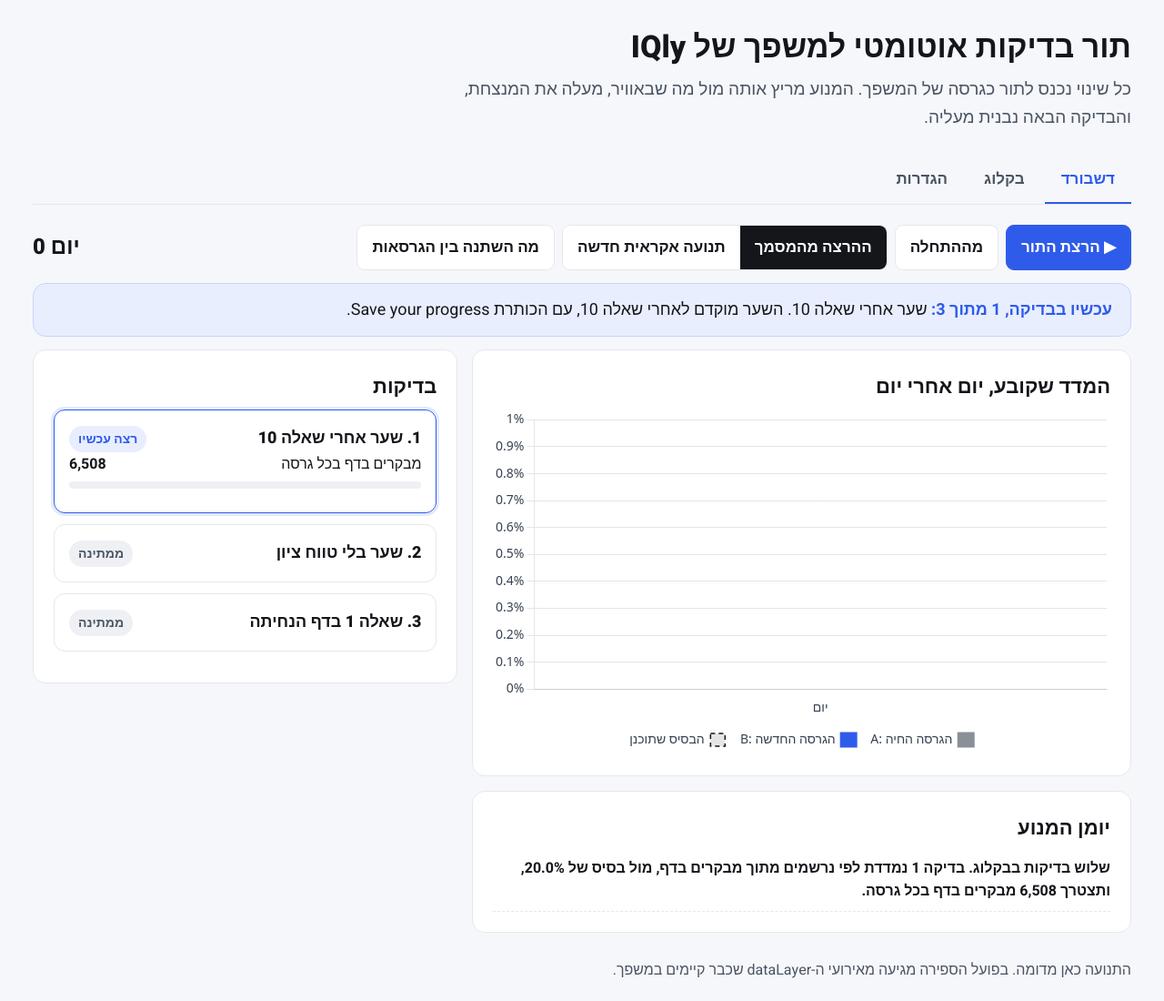
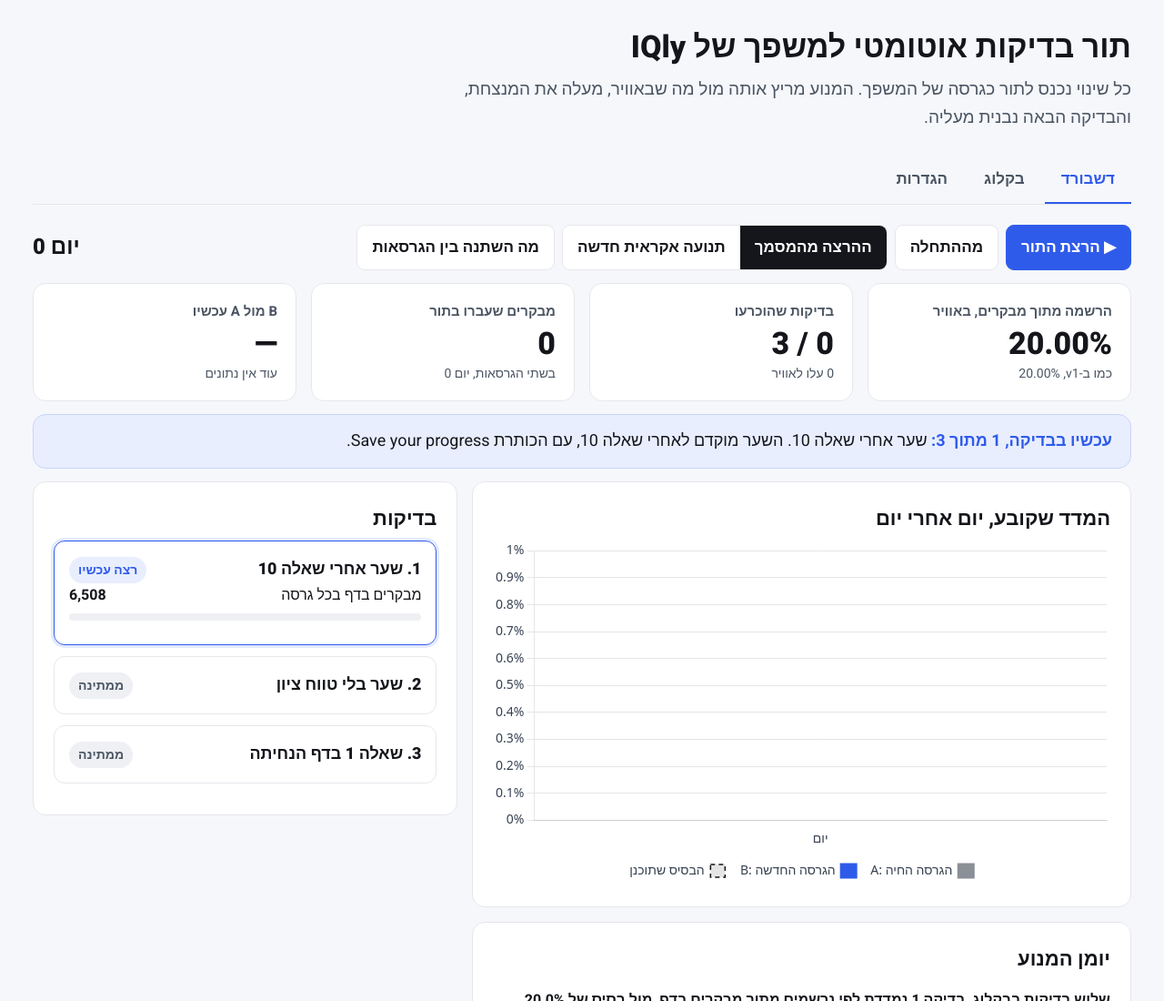
Before and after one commit to Benlenderman/iqly, a plain HTML site: page test-queue/index.html in a window 1280 px wide. Shown: the top 1100 px of the page at 91% size. Drawn offline with nearby package versions, Linux system fonts and the light colour scheme.

Commit message:
Test queue: KPI tiles, click a test to see its changes
Co-Authored-By: Claude Opus 5.5 <noreply@anthropic.com>

```diff
--- a/test-queue/index.html
+++ b/test-queue/index.html
@@ -60,6 +60,9 @@ button.primary{background:var(--blue);color:#fff;border-color:var(--blue)}button
 .m-iq{font-size:26px;font-weight:800;color:var(--blue);line-height:1}
 .m-dom{display:grid;grid-template-columns:44px 1fr;gap:3px 5px;align-items:center;font-size:8.5px;margin-top:6px}.m-dom i{display:block;height:5px;background:var(--blue);border-radius:9px}
 /* grid */
+.kpis{display:grid;grid-template-columns:repeat(4,1fr);gap:16px;margin-bottom:14px}@media(max-width:900px){.kpis{grid-template-columns:1fr 1fr}}
+.kpi{background:var(--card);border:1px solid var(--line);border-radius:14px;padding:18px 20px}.kpi .l{color:var(--mute);font-weight:700;font-size:15px}.kpi .v{font-size:34px;font-weight:800;line-height:1.2;margin-top:4px}.kpi .s{color:var(--mute);font-size:14px}.kpi .up{color:#1e8e3e}.kpi .dn{color:#d93025}
+#queue .test{cursor:pointer}#queue .test:hover{border-color:var(--blue)}
 .grid{display:grid;grid-template-columns:1.55fr 1fr;gap:16px}@media(max-width:900px){.grid{grid-template-columns:1fr}}
 .chartbox{position:relative;height:380px;direction:ltr}
 .test{border:1px solid var(--line);border-radius:12px;padding:16px;margin-bottom:12px}
@@ -106,6 +109,7 @@ td:first-child{font-weight:700;white-space:nowrap}code{font:14px Inter,monospace
  <button id="fopen">מה השתנה בין הגרסאות</button>
  <span class="day" id="dayl" aria-live="polite">יום 0</span>
 </div>
+<div class="kpis" id="kpis"></div>
 <div class="now" id="now" aria-live="polite"></div>
 
 <dialog id="fdlg" class="card" aria-labelledby="fdlgh">
@@ -207,14 +211,17 @@ function screens(c){const s=[{k:"ad",he:"מודעה",h:scr.ad()},{k:"landing",he
  s.push({k:"result",he:"תוצאה",h:scr.result()},{k:"email",he:"מייל",h:scr.email()});return s}
 function shipped(){return S.tests.map((T,k)=>T.dec==="ship"?k:-1).filter(k=>k>=0)}
 function liveCfg(){const c={};shipped().forEach(k=>c[TESTS[k].key]=1);return c}
-function lane(tag,title,cfg,chgKey){const sh=shipped();
+function lane(tag,title,cfg,chgKey){const sh=shipped().filter(j=>fk==null||j<fk);
  return '<div class="lane"><div class="lane-h"><span class="tag t'+tag+'">'+tag+'</span>'+title+'</div><div class="steps">'+screens(cfg).map((x,i)=>{
   const chg=chgKey&&TESTS.find(t=>t.key===chgKey).aff.includes(x.k);
   const chips=(x.conv?'<span class="chip c-conv">כאן נרשמים</span>':'')+sh.filter(k=>TESTS[k].aff.includes(x.k)).map(k=>'<span class="chip c-lay">שכבה '+(sh.indexOf(k)+1)+'</span>').join("")+(chg?'<span class="chip c-chg">השינוי שנבדק</span>':'');
   return (i?'<span class="arrow" aria-hidden="true">←</span>':'')+'<div class="step'+(chg?' chg':'')+'"><div class="phone">'+x.h+'</div><div class="lbl">'+x.he+'</div><div class="chips">'+chips+'</div></div>'}).join("")+'</div></div>'}
-let fsig="";
-function renderFunnel(){const sig=S.i+"|"+S.done+"|"+shipped().join();if(sig===fsig)return;fsig=sig;
- const live=liveCfg(),v="v"+(shipped().length+1),F=document.getElementById("funnel");
+let fsig="",fk=null;
+function renderFunnel(){const sig=S.i+"|"+S.done+"|"+shipped().join()+"|"+fk;if(sig===fsig)return;fsig=sig;
+ const F=document.getElementById("funnel");
+ if(fk!=null){const pre=shipped().filter(j=>j<fk),live={};pre.forEach(j=>live[TESTS[j].key]=1);const v="v"+(pre.length+1),t=TESTS[fk];
+  F.innerHTML=lane("A","לפני: הגרסה החיה, "+v,live,null)+lane("B","אחרי: "+v+" ועוד השינוי של בדיקה "+(fk+1)+": "+t.name,{...live,[t.key]:1},t.key);return}
+ const live=liveCfg(),v="v"+(shipped().length+1);
  if(S.done){F.innerHTML=lane("A","המשפך שבאוויר בסוף התור, "+v,live,null);return}
  const t=TESTS[S.i];F.innerHTML=lane("A","הגרסה החיה, "+v,live,null)+lane("B",v+" ועוד השינוי של בדיקה "+(S.i+1)+": "+t.name,{...live,[t.key]:1},t.key)}
 
@@ -247,14 +254,22 @@ function advance(){S.i++;S.oA={};S.oB={};
  if(S.i<TESTS.length){const nt=TESTS[S.i],base=planTest(S.i,S.day+1);log("בדיקה "+(S.i+1)+" מתחילה ביום "+(S.day+1)+" מעל הגרסה החיה. המדד שקובע: "+MET[nt.kpi].he+", בסיס "+ltr(pct(base))+". צריך "+fmt(S.tests[S.i].n)+" "+unitOf(nt.kpi)+" בכל גרסה.")}
  else{S.done=true;log("הבקלוג ריק. כל הבדיקות הוכרעו.",1);stop()}}
 function kill(){if(S.done)return;const T=S.tests[S.i];T.dec="kill";T.end=S.day;log("יום "+S.day+": בדיקה "+(S.i+1)+" נעצרה ידנית. נשארים עם A ועוברים לבדיקה הבאה.",1);advance();chart.update("none");render()}
+function renderKpis(){const v1=trueRate(rates({}),"cvr"),live=trueRate(rates(liveCfg()),"cvr"),d=live/v1-1,dec=S.tests.filter(T=>T.dec).length,won=shipped().length;
+ const vis=S.tests.reduce((n,T,k)=>n+((k===S.i&&!S.done?S.oA.land+S.oB.land:T.oA?T.oA.land+T.oB.land:0)||0),0),T=S.tests[S.i],cur=!S.done&&T&&T.nA;
+ const tile=(l,v,sub)=>'<div class="kpi"><div class="l">'+l+'</div><div class="v">'+v+'</div><div class="s">'+sub+'</div></div>';
+ document.getElementById("kpis").innerHTML=
+  tile("הרשמה מתוך מבקרים, באוויר",ltr(pct(live,2)),d>0?'<b class="up">'+ltr("+"+pct(d))+'</b> מאז v1':"כמו ב-v1, "+ltr(pct(v1,2)))+
+  tile("בדיקות שהוכרעו",dec+" / "+TESTS.length,won+" עלו לאוויר")+
+  tile("מבקרים שעברו בתור",ltr(fmt(vis)),"בשתי הגרסאות, יום "+S.day)+
+  tile("B מול A עכשיו",cur?'<span class="'+(T.cv>=T.cc?'up':'dn')+'">'+ltr((T.cv>=T.cc?"+":"")+pct(T.cv/T.cc-1))+'</span>':"—",cur?ltr(T.p<1e-4?"p < 0.0001":"p = "+T.p.toFixed(3)):S.done?"התור ריק":"עוד אין נתונים")}
 const COL={ship:"#1e8e3e",keep:"#5f6368",rej:"#d93025",srm:"#b45309",kill:"#b45309"};
-function render(){document.getElementById("dayl").textContent="יום "+S.day;
+function render(){document.getElementById("dayl").textContent="יום "+S.day;renderKpis();
  document.getElementById("now").innerHTML=S.done?"<b>כל שלוש הבדיקות הוכרעו.</b> למטה רואים איזה משפך נשאר באוויר.":"<b>עכשיו בבדיקה, "+(S.i+1)+" מתוך 3:</b> "+TESTS[S.i].name+". "+TESTS[S.i].B+".";
  renderFunnel();
  document.getElementById("queue").innerHTML=TESTS.map((t,k)=>{const T=S.tests[k],run=k===S.i&&!S.done,has=T.nA;
   const b=T.dec?'<span class="badge b-'+T.dec+'">'+DEC[T.dec]+'</span>':run?'<span class="badge b-run">רצה עכשיו</span>':'<span class="badge">ממתינה</span>';
   const prog=T.n&&has?Math.min(1,Math.min(T.nA,T.nB)/T.n):0;
-  return '<div class="test'+(run?' run':'')+'"><div class="top"><span class="name">'+(k+1)+'. '+t.name+'</span>'+b+'</div>'+
+  return '<div class="test'+(run?' run':'')+'" role="button" tabindex="0" data-fk="'+k+'" aria-label="מה משתנה בבדיקה '+(k+1)+'"><div class="top"><span class="name">'+(k+1)+'. '+t.name+'</span>'+b+'</div>'+
   (T.n?'<div class="stats"><span>'+unitOf(t.kpi)+' בכל גרסה</span><b>'+(has?fmt(Math.min(T.nA,T.nB))+' / ':'')+fmt(T.n)+'</b></div><div class="bar"><i style="width:'+(prog*100)+'%"></i></div>':'')+
   (has?'<div class="stats"><span>A</span><b>'+pct(T.cc)+'</b><span>B</span><b>'+pct(T.cv)+'</b><span>p</span><b>'+(T.p<1e-4?'<0.0001':T.p.toFixed(3))+'</b>'+(T.gc==null?'':'<span>מדד הגנה</span><b class="'+(T.gHeld?'ok':'bad')+'">'+pct(T.gc)+' → '+pct(T.gv)+'</b>')+'</div>':'')+(run&&has?'<button class="kill" onclick="kill()">עצירת בדיקה</button>':'')+'</div>'}).join("");
  renderBacklog();lockSettings();
@@ -303,5 +318,8 @@ function route(){const h=["dash","backlog","settings"].includes(location.hash.sl
  document.querySelectorAll(".nav a").forEach(a=>a.getAttribute("href")==="#"+h?a.setAttribute("aria-current","page"):a.removeAttribute("aria-current"));if(h==="dash")chart.resize()}
 addEventListener("hashchange",route);
 renderParams();reset();route();
-</script><script>{const d=document.getElementById("fdlg");document.getElementById("fopen").onclick=()=>d.showModal();document.getElementById("fclose").onclick=()=>d.close();d.addEventListener("click",e=>{if(e.target===d)d.close()})}</script>
+</script><script>{const d=document.getElementById("fdlg"),open=k=>{fk=k;renderFunnel();d.showModal()};d.addEventListener("close",()=>{fk=null;renderFunnel()});
+document.getElementById("queue").addEventListener("click",e=>{const c=e.target.closest("[data-fk]");if(c&&!e.target.closest("button"))open(+c.dataset.fk)});
+document.getElementById("queue").addEventListener("keydown",e=>{const c=e.target.closest("[data-fk]");if(c&&(e.key==="Enter"||e.key===" ")&&e.target===c){e.preventDefault();open(+c.dataset.fk)}});
+document.getElementById("fopen").onclick=()=>{fk=null;renderFunnel();d.showModal()};document.getElementById("fclose").onclick=()=>d.close();d.addEventListener("click",e=>{if(e.target===d)d.close()})}</script>
 </body></html>
```
